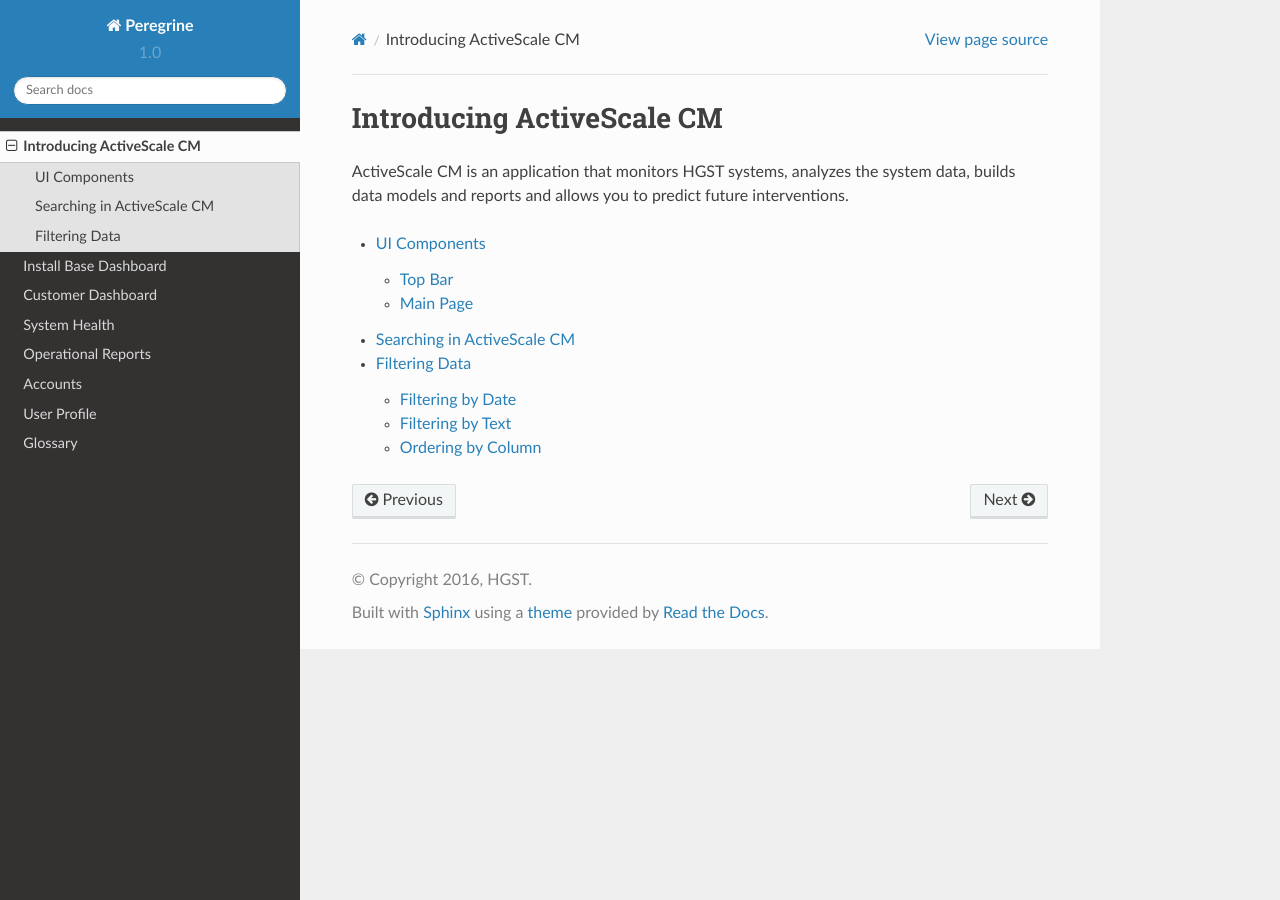
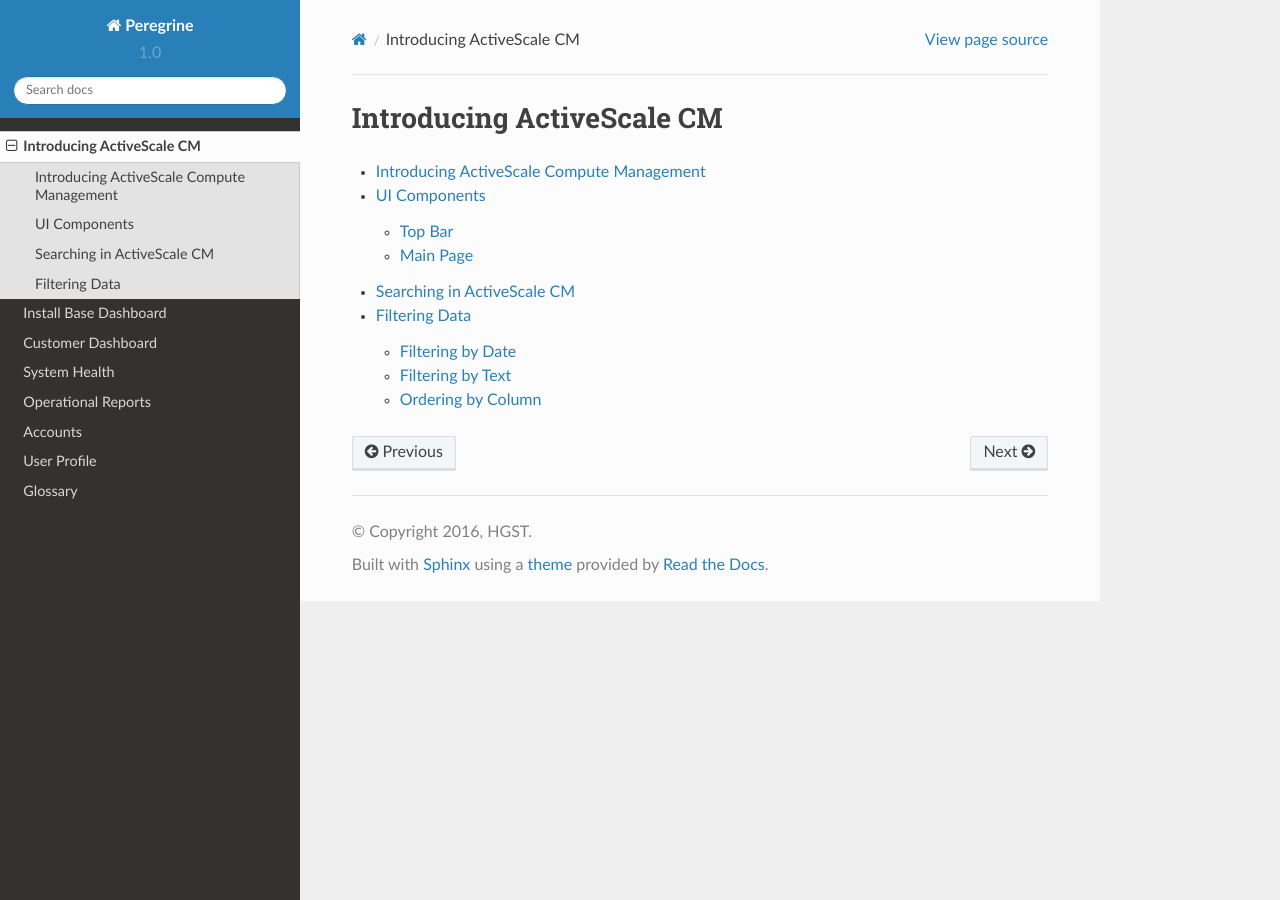
Before and after one commit to tdewolf/peregrine, a Sphinx documentation site: the page built from source/introduction/introduction.rst, in a window 1280 px wide. Built offline with Sphinx 7.4.7 and the Read the Docs theme 2.0.0, drawn with Linux system fonts in a browser that asks for light colours.

```diff
--- a/source/introduction/introduction.rst
+++ b/source/introduction/introduction.rst
@@ -3,12 +3,9 @@
 Introducing |prod|
 ==================
 
-|prod| is an application that monitors |comp| systems, analyzes the system data, builds data models and
-reports and allows you to predict future interventions.
-
-
 .. toctree::
 
+   what_is_peregrine.rst
    ui_components.rst
    searching_in_peregrine.rst
    filtering_data.rst
```
Also changed, not shown: source/_static/datasafety_objectsrisk.png (added), 1 other file.
